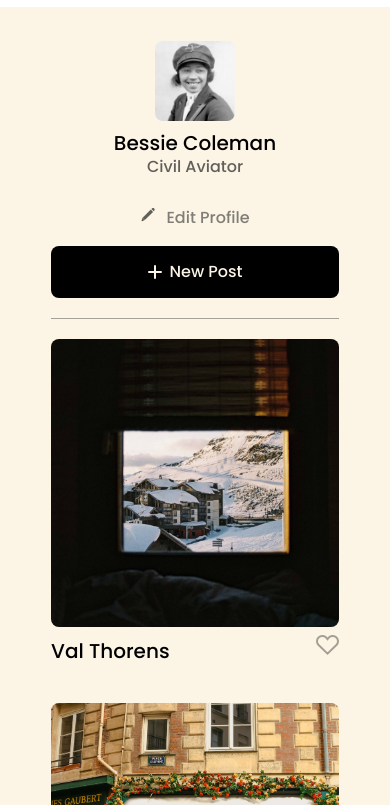
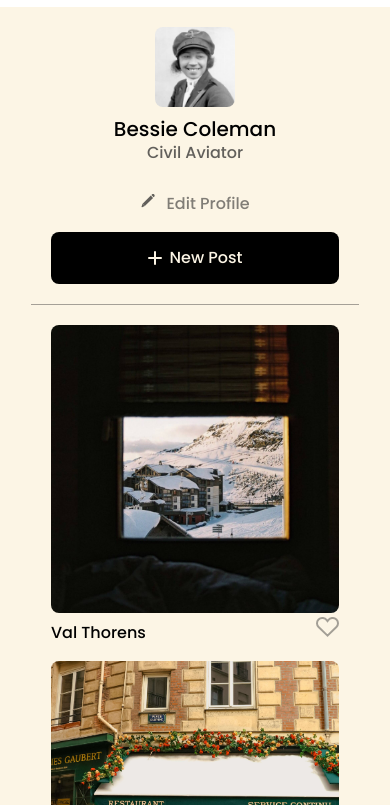
Before and after one commit to ianrguez/se_project_spots, a plain HTML site: page index.html in a window 390 px wide. Shown: the part 39-844 px from the top of the page. Drawn offline with Linux system fonts and the light colour scheme.

Commit message:
Fixed code review errors

```diff
--- a/blocks/card.css
+++ b/blocks/card.css
@@ -48,4 +48,10 @@
   .card__image {
     height: 288px;
   }
+
+  .card__title {
+    font-size: 16px;
+    font-weight: 500;
+    line-height: 16px;
+  }
 }
--- a/blocks/cards.css
+++ b/blocks/cards.css
@@ -15,5 +15,6 @@
 @media screen and (max-width: 627px) {
   .cards__list {
     grid-template-columns: repeat(auto-fit, 288px);
+    gap: 20px;
   }
 }
--- a/blocks/content.css
+++ b/blocks/content.css
@@ -1,3 +1,9 @@
 .content {
   padding: 0 20px;
 }
+
+@media screen and (max-width: 627px) {
+  .content {
+    padding: 0 16px;
+  }
+}
--- a/blocks/profile.css
+++ b/blocks/profile.css
@@ -108,6 +108,7 @@
   .profile {
     flex-direction: column;
     max-width: 288px;
+    padding: 20px;
     align-items: center;
     text-align: center;
   }
```
